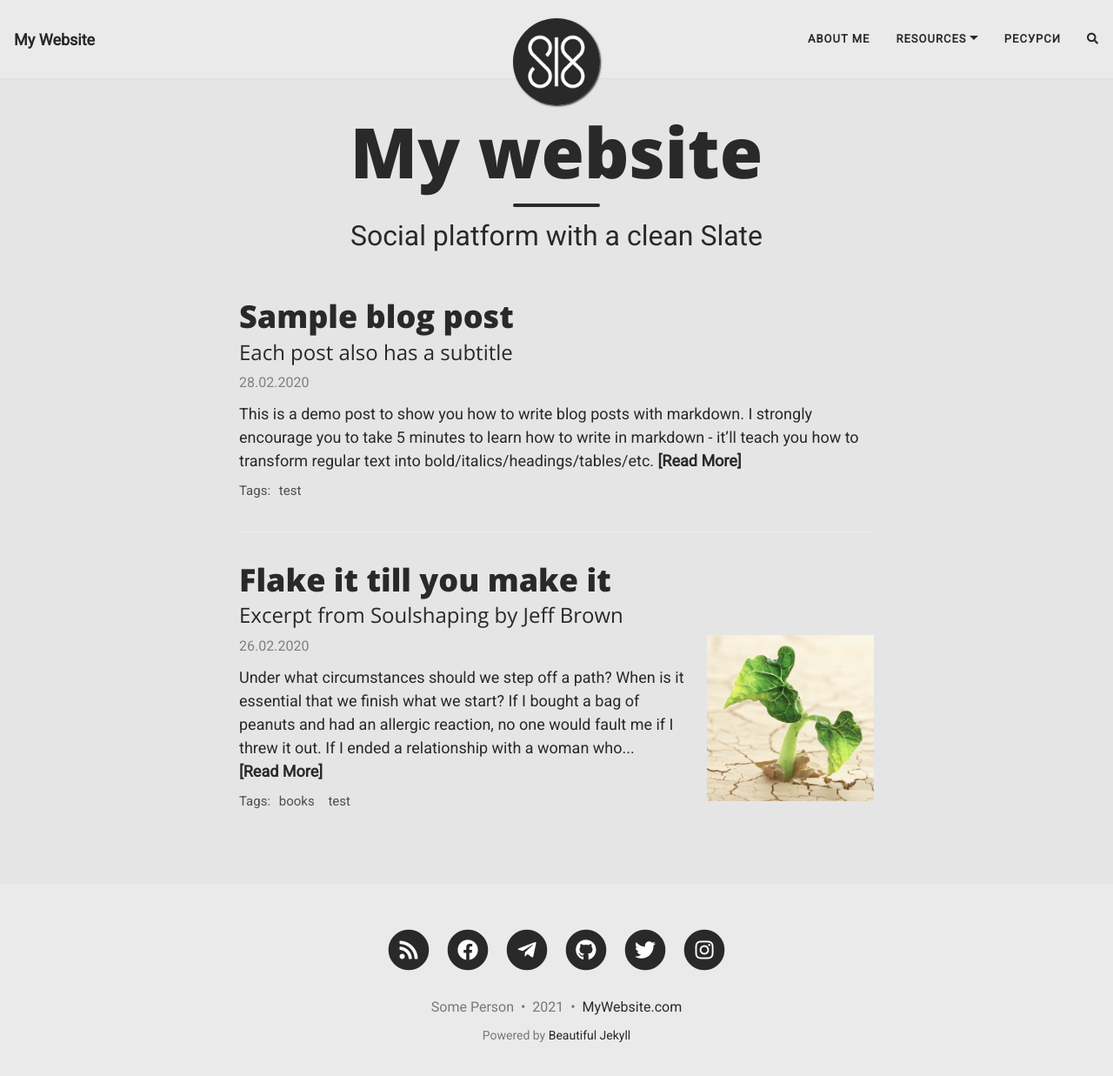
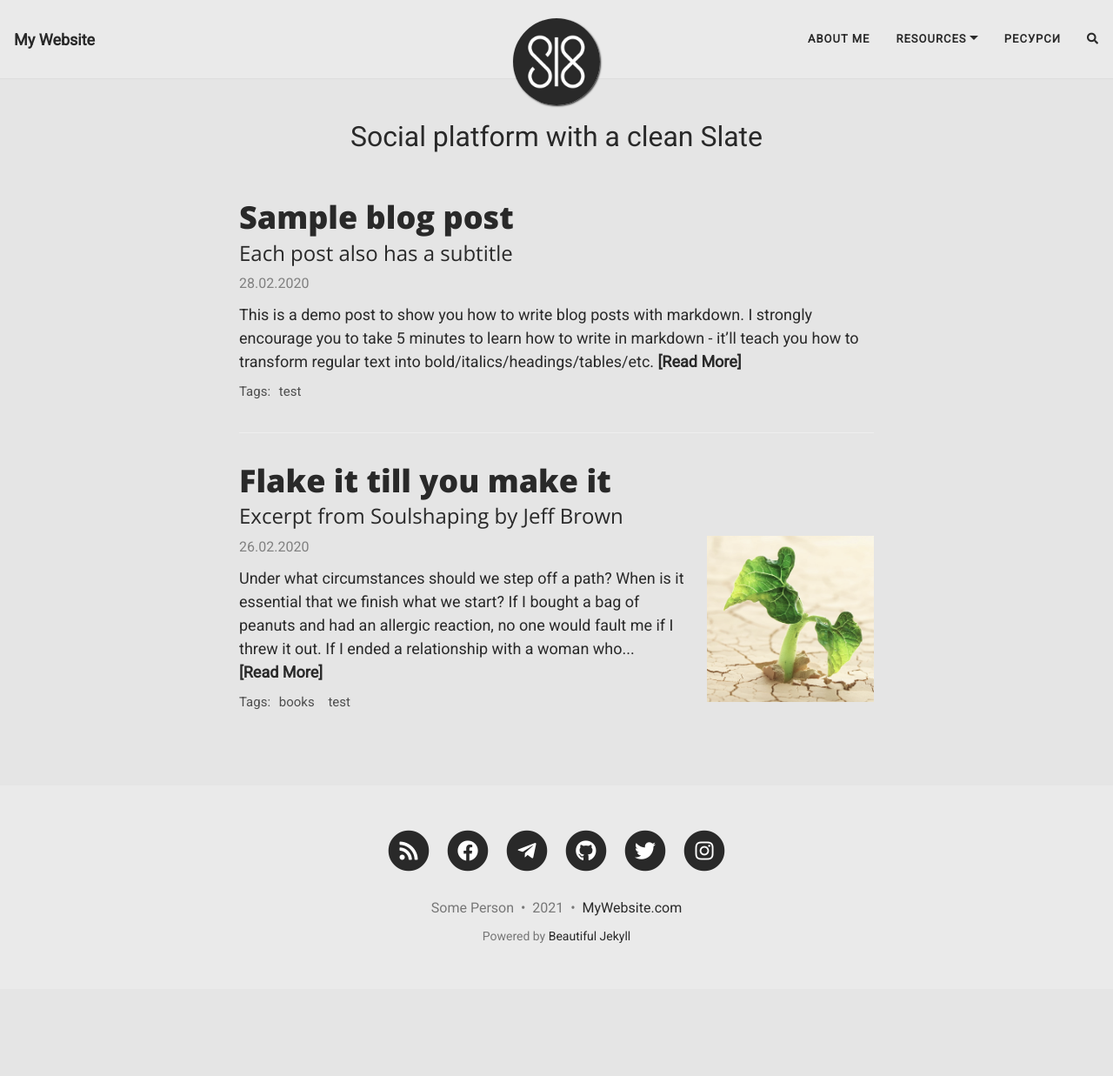
Before and after one commit to UncleJammer/unclejammer.github.io, a Jekyll site: the page built from index.html, in a window 1280 px wide and 1251 px high. Shown: the top 1237 px of the window at 87% size. Built offline with Jekyll 4.4.1, drawn with Linux system fonts in a browser that asks for light colours; nearby versions of some CDN libraries; the list of posts is cut into pages by our own code; comment, search, counter and statistics services are not loaded.

Commit message:
Update header.html

```diff
--- a/_includes/header.html
+++ b/_includes/header.html
@@ -61,6 +61,9 @@
     <div class="row">
       <div class="col-xl-8 offset-xl-2 col-lg-10 offset-lg-1">
         <div class="{{ include.type }}-heading">
+          {% if page.pid == "index" %}
+            <h2 class="{{ include.type }}-subheading">{{ page.subtitle | strip_html }}</h2>
+          {% else %}
             <h1>{% if page.title %}{{ page.title | strip_html }}{% else %}<br/>{% endif %}</h1>
             {% if page.subtitle %}
               {% if include.type == "page" %}
@@ -83,6 +86,7 @@
                 {% include readtime.html %}
               {% endif %}
             {% endif %}
+          {% endif %}
         </div>
       </div>
     </div>
```
Lines whose indentation alone changed are shown as unchanged.
